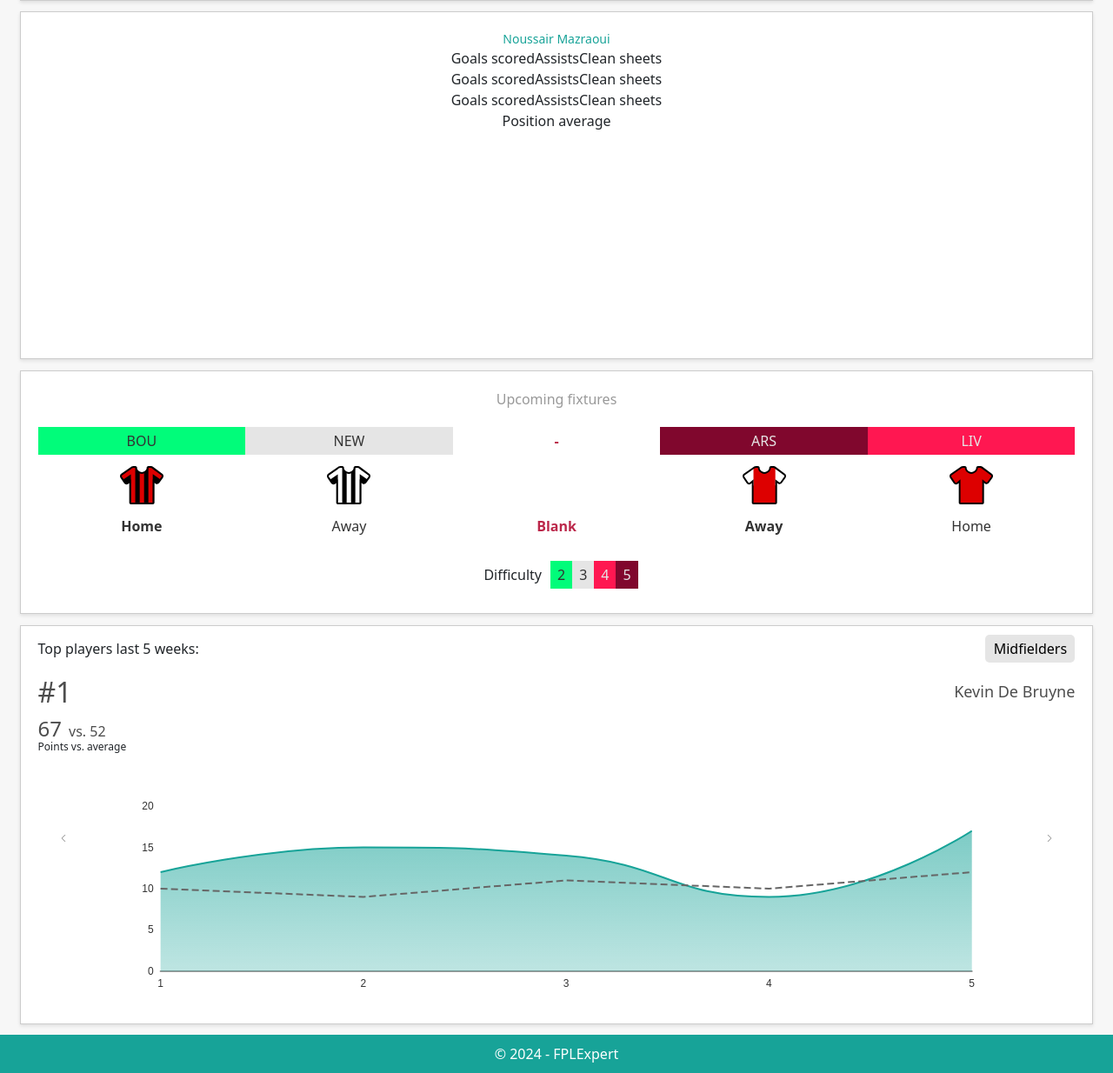
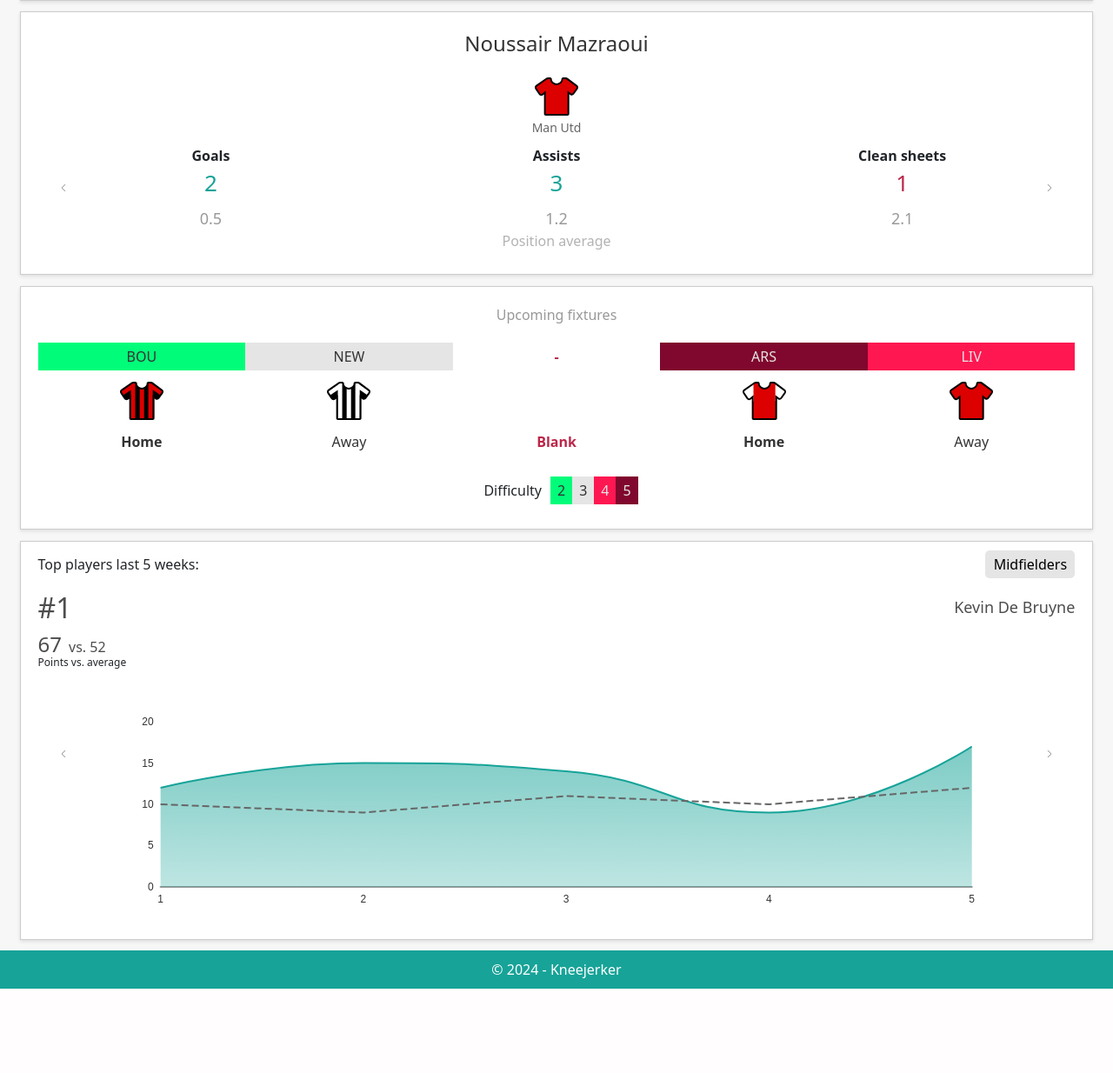
Before and after one commit to thenoise360/Kneejerker, a Flask app: page / in a window 1280 px wide. Shown: the part 673-1907 px from the top of the page at 87% size. After the commit the page ends 1810 px from the top, so only its background shows below. Run offline with Flask 3, Linux system fonts and the light colour scheme; data that the repository does not hold is empty; some libraries are stand-ins or nearby versions.

Commit message:
Player summary card layout created

```diff
--- a/FPL_site/static/content/home.css
+++ b/FPL_site/static/content/home.css
@@ -246,32 +246,80 @@ canvas {
 
 /* Player card */
 
-.player-name {
+.players-name {
     display: flex;
+    width: -webkit-fill-available;
+    color: var(--black-80);
+    font-size: 24px;
+    font-weight: 500;
+    margin: 8px;
+    justify-content: center;
+}
+
+.player-team-name {
+    color: var(--black-60);
+    font-size: 14px;
+    font-weight: 300;
+    display: flex;
+    justify-content: center;
 }
 
 .heading-row {
     display: flex;
+    width: -webkit-fill-available;
+    justify-content: space-around;
 }
 
 .measure-title {
     display: flex;
+    width: -webkit-fill-available;
+    justify-content: space-around;
+    font-size: 16px;
+    font-weight: 600;
 }
 
 .player-values {
     display: flex;
+    width: -webkit-fill-available;
+    justify-content: space-around;
+    margin-bottom: 8px
 }
 
 .measure-values {
     display: flex;
+    width: -webkit-fill-available;
+    justify-content: space-around;
+    font-size: 26px;
+    font-weight: 400;
 }
+
+.higher{
+    color: var(--secondary-color)
+}
+
+.lower{
+    color: var(--primary-color)
+}
+
 
 .average-values {
     display: flex;
+    width: -webkit-fill-available;
+    justify-content: space-around;
+    font-size: 18px;
+    font-weight: 400;
+    color: var(--black-40)
 }
 
 .position-average-title {
     display: flex;
+    font-size: 16px;
+    font-weight: 300;
+    color: var(--black-30);
+    width: -webkit-fill-available;
+    justify-content: center;
+    margin: 0px 0px 16px 0px;
+}
 }
 
 .injury-warning {
@@ -379,6 +427,8 @@ canvas {
     width: -webkit-fill-available;
     justify-content: center;
     margin: 10px 0px;
+    flex-direction: column;
+    align-items: center;
 }
 
 .team-shirts {
--- a/FPL_site/templates/home.html
+++ b/FPL_site/templates/home.html
@@ -24,22 +24,47 @@
         </div>
     </div>
     <!-- Player summary card-->
-    <div class="card">
-        <div id="player-summary-name" class="player-name">Noussair Mazraoui</div>
+    <div class="card fixtures-card">
+        <div id="player-summary-name" class="players-name">Noussair Mazraoui</div>
+        <div class="coat-hanger">
+            <img class="shirt" src='/static/content/Tshirts/plain-red-football-shirt-svgrepo-com.svg' />
+            <div class="player-team-name">Man Utd</div>
+        </div>
+
+        <div id="summaryCarousel" class="carousel slide" style="width: -webkit-fill-available;" data-bs-interval="false">
+            <div class="carousel-indicators" id="carouselIndicators"></div>
+            <div class="carousel-inner" id="playerCarouselInner">
+                <!-- REPLACE-->
                 <div id="player-summary-headings" class="heading-row">
-            <div class="measure-title">Goals scored</div>
+                    <div class="measure-title">Goals</div>
                     <div class="measure-title">Assists</div>
                     <div class="measure-title">Clean sheets</div>
                 </div>
                 <div id="player-summary-values" class="player-values">
-            <div class="measure-values">Goals scored</div>
-            <div class="measure-values">Assists</div>
-            <div class="measure-values">Clean sheets</div>
+                    <div class="measure-values higher">2</div>
+                    <div class="measure-values higher">3</div>
+                    <div class="measure-values lower">1</div>
                 </div>
                 <div id="player-summary-average-values" class="average-values">
-            <div class="average-values">Goals scored</div>
-            <div class="average-values">Assists</div>
-            <div class="average-values">Clean sheets</div>
+                    <div id="metric-1" class="average-values">0.5</div>
+                    <div id="metric-2" class="average-values">1.2</div>
+                    <div id="metric-3" class="average-values">2.1</div>
+                </div>
+
+            </div>
+            <button class="carousel-control-prev" type="button" data-bs-target="#playerCarousel" data-bs-slide="prev">
+                <span class="carousel-control-prev-icon" aria-hidden="true"></span>
+                <span class="visually-hidden">Previous</span>
+            </button>
+            <button class="carousel-control-next" type="button" data-bs-target="#playerCarousel" data-bs-slide="next">
+                <span class="carousel-control-next-icon" aria-hidden="true"></span>
+                <span class="visually-hidden">Next</span>
+            </button>
+        </div>
+
+
+        <div id="playerCarousel" class="carousel slide" data-bs-interval="false">
+
         </div>
         <div class="position-average-title">Position average</div>
         <div id="injury-warning" class="injury-warning" style="display: none"><span class="material-icons">warning</span>Twisted anjke: 75% chance of playing</div>
@@ -76,8 +101,8 @@
                     <div id="fixture-1" class="home">Home</div>
                     <div id="fixture-2" class="away">Away</div>
                     <div id="fixture-3" class="no-fixture-text">Blank</div>
-                <div id="fixture-4" class="home">Away</div>
-                <div id="fixture-5" class="away">Home</div>
+                    <div id="fixture-4" class="home">Home</div>
+                    <div id="fixture-5" class="away">Away</div>
                 </div>
             </div>
             <div class="legend">
--- a/FPL_site/templates/layout.html
+++ b/FPL_site/templates/layout.html
@@ -60,7 +60,7 @@
     </div>
     <footer class="footer">
         <div class="footer-content">
-            <p>&copy; {{ year }} - FPLExpert</p>
+            <p>&copy; {{ year }} - Kneejerker</p>
         </div>
     </footer>
 
```
Lines whose indentation alone changed are shown as unchanged.
